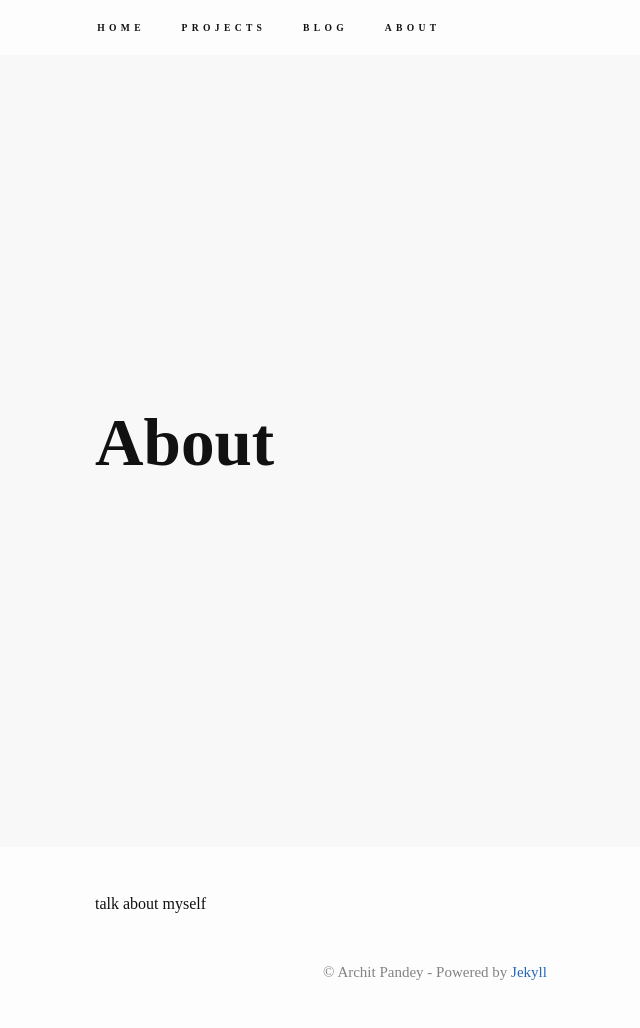
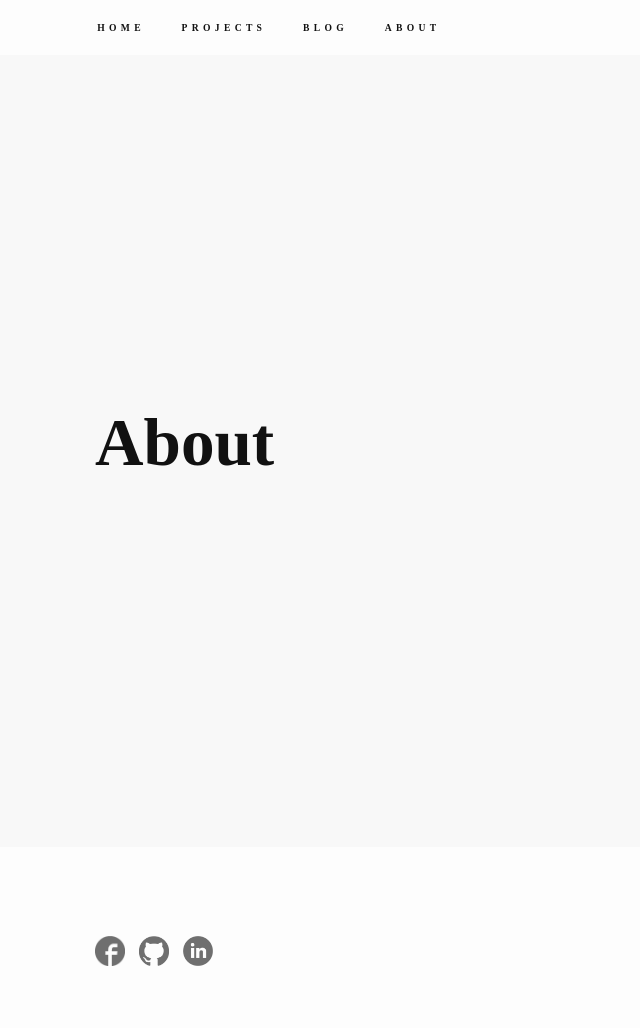
Before and after one commit to marqueslu/archit-p.github.io, a Jekyll site: the page built from _pages/about.md, in a window 1280 px wide. Shown: the whole page, without its empty margins (205-845 px from the left). Built offline with Jekyll 4.4.1, drawn with Linux system fonts in a browser that asks for light colours; after the commit the page ends 978 px from its top, so only the background shows below that.

Commit message:
Added social links to the footer

```diff
--- a/_includes/footer.html
+++ b/_includes/footer.html
@@ -1,8 +1,14 @@
 <footer class="site-footer">
 
-
-    <p>
-      &copy; {{ site.author }} - Powered by <a href="https://jekyllrb.com">Jekyll</a>
-    </p>
+<nav class = "social-links">
+        {% for link in site.data.social.main %}
+          {% if link.url contains "http" %}
+            {% assign url = link.url %}
+          {% else %}
+            {% assign url = link.url | relative_url %}
+          {% endif %}
+          <a class = "social-link" href="{{ url }}"><img src = "{{ link.icon }}" class = "social-icon"></a></img>
+        {% endfor %}
+    </nav>
 
 </footer>
--- a/_pages/about.md
+++ b/_pages/about.md
@@ -3,6 +3,3 @@ layout: page
 title: About
 permalink: /about/
 ---
-
-
-talk about myself
--- a/_sass/kali/_layout.scss
+++ b/_sass/kali/_layout.scss
@@ -2,7 +2,6 @@
  * Site header
  */
 .site-header {
-
   // Positioning context for the mobile navigation icon
   position: relative;
 }
@@ -101,6 +100,7 @@
   font-size: 420%;
   position: relative;
   font-weight: 700;
+  line-height: 90%;
 }
 
 .post-list {
@@ -237,17 +237,6 @@
   }
 }
 
-.back-button {
-  float: left;
-  margin-top: 10px;
-  width: 35px;
-
-  &:hover {
-      color: white;
-      opacity: 0.6;
-  }
-}
-
 .total-page {
    max-width: -webkit-calc(#{$content-width} - (#{$spacing-unit} * 4));
   max-width:         calc(#{$content-width} - (#{$spacing-unit} * 4));
```
Also changed, not shown: _layouts/home.html (+4 -8 lines), 6 other files.
